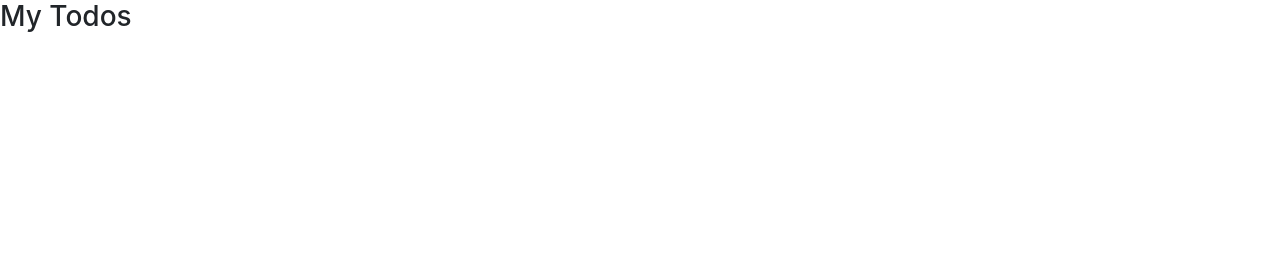
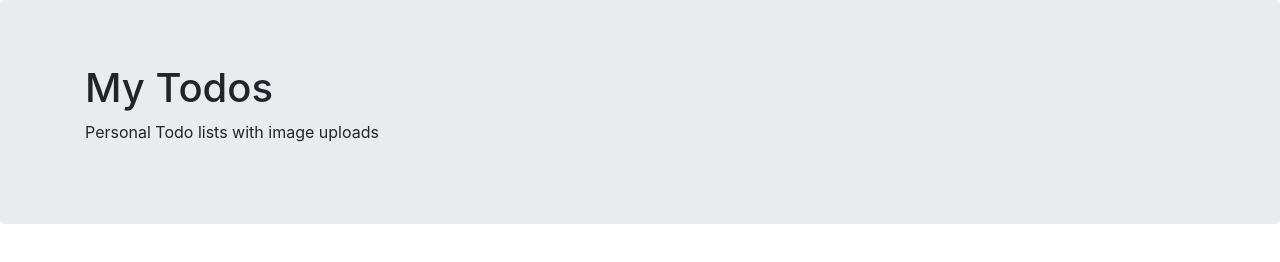
Before and after one commit to davideliason/todo-mern-auth, a website: page public/index.html in a window 1280 px wide. Drawn offline with nearby package versions, Linux system fonts and the light colour scheme.

Commit message:
BS styling

```diff
--- a/public/index.html
+++ b/public/index.html
@@ -7,6 +7,11 @@
        <link rel="stylesheet" href="https://stackpath.bootstrapcdn.com/bootstrap/4.1.3/css/bootstrap.min.css" integrity="sha384-MCw98/SFnGE8fJT3GXwEOngsV7Zt27NXFoaoApmYm81iuXoPkFOJwJ8ERdknLPMO" crossorigin="anonymous">
     </head>
     <body>
-        <h3>My Todos</h3>
+        <div class="jumbotron">
+            <div class="container">
+                <h1>My Todos</h1>
+                <p>Personal Todo lists with image uploads</p>
+            </div>
+        </div>
     </body>
 </html>
```
